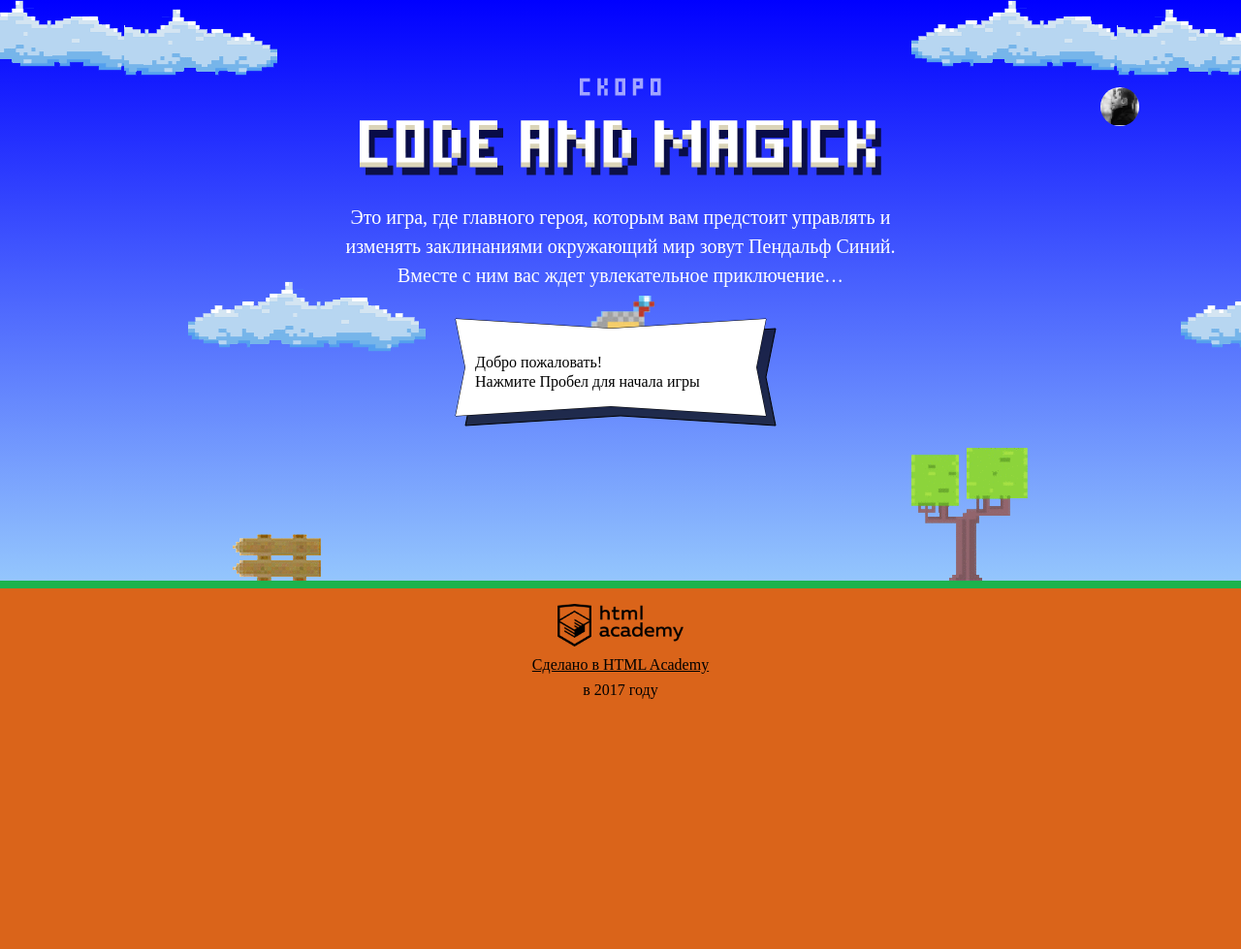
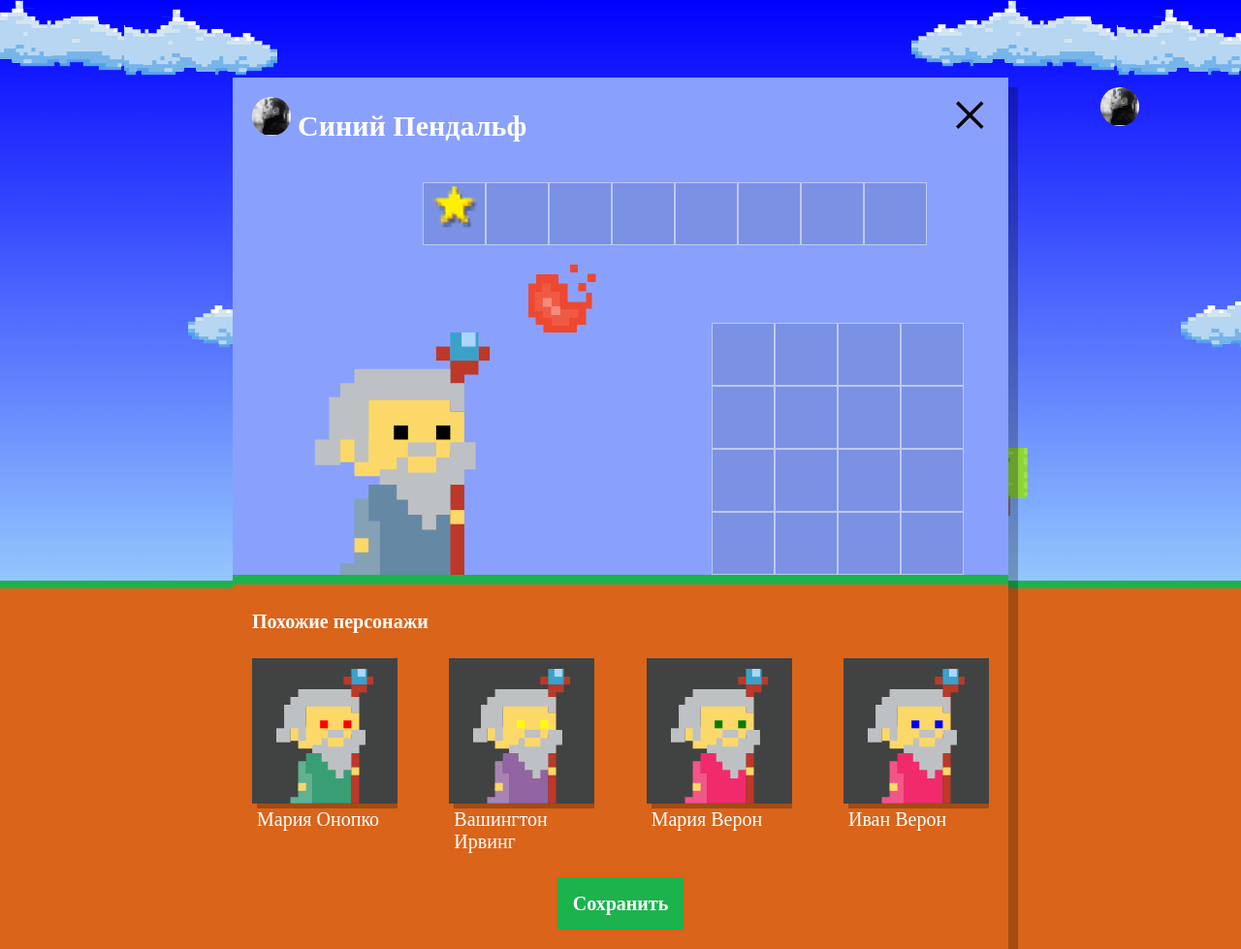
Before and after one commit to kuraini/142107-code-and-magick, a website: page index.html in a window 1280 px wide. Shown: the whole page at 97% size. Before the commit the page ends 800 px from the top, so only its background shows below. Drawn offline with Linux system fonts and the light colour scheme; a web font is replaced by a local one.

Commit message:
Добавляет файл setup.js

```diff
--- a/index.html
+++ b/index.html
@@ -203,6 +203,7 @@ var getWizardY = function (height) {
   return height / 3 - getWizardHeight();
 };
 </script>
+<script src="js/setup.js"></script>
 <script src="js/stat.js"></script>
 <script src="js/game.js"></script>
 
--- /dev/null
+++ b/js/setup.js
@@ -0,0 +1,87 @@
+'use strict';
+
+var WIZARD_NAMES = [
+  'Иван',
+  'Хуан Себастьян',
+  'Мария',
+  'Кристоф',
+  'Виктор',
+  'Юлия',
+  'Люпита',
+  'Вашингтон'
+];
+var WIZARD_SURNAMES = [
+  'да Марья',
+  'Верон', 'Мирабелла',
+  'Вальц',
+  'Онопко',
+  'Топольницкая',
+  'Нионго',
+  'Ирвинг'
+];
+var EYES_COLORS = [
+  'black',
+  'red',
+  'blue',
+  'yellow',
+  'green'
+];
+var COAT_COLORS = [
+  'rgb(101, 137, 164)',
+  'rgb(241, 43, 107)',
+  'rgb(146, 100, 161)',
+  'rgb(56, 159, 117)',
+  'rgb(215, 210, 55)',
+  'rgb(0, 0, 0)'
+];
+
+var getRandomFromArray = function (arr) {
+  return arr[Math.floor(Math.random() * arr.length)];
+};
+
+var makeWizard = function (count) {
+  var wizards = [];
+
+  for (var i = 0; i < count; i++) {
+    wizards[i] = {
+      name: getRandomFromArray(WIZARD_NAMES) + ' ' + getRandomFromArray(WIZARD_SURNAMES),
+      coatColor: getRandomFromArray(COAT_COLORS),
+      eyesColor: getRandomFromArray(EYES_COLORS)
+    };
+  }
+
+  return wizards;
+};
+
+var wizards = makeWizard(4);
+
+var userDialog = document.querySelector('.setup');
+userDialog.classList.remove('hidden');
+
+var similarListElement = userDialog.querySelector('.setup-similar-list');
+var similarWizardTemplate = document.querySelector('#similar-wizard-template')
+  .content
+  .querySelector('.setup-similar-item');
+
+var renderWizard = function (wizard) {
+  var wizardElement = similarWizardTemplate.cloneNode(true);
+
+  wizardElement.querySelector('.setup-similar-label').textContent = wizard.name;
+  wizardElement.querySelector('.wizard-coat').style.fill = wizard.coatColor;
+  wizardElement.querySelector('.wizard-eyes').style.fill = wizard.eyesColor;
+
+  return wizardElement;
+};
+
+var makeFragment = function () {
+  var fragment = document.createDocumentFragment();
+
+  for (var i = 0; i < wizards.length; i++) {
+    fragment.appendChild(renderWizard(wizards[i]));
+  }
+
+  return fragment;
+};
+
+similarListElement.appendChild(makeFragment());
+userDialog.querySelector('.setup-similar').classList.remove('hidden');
```
